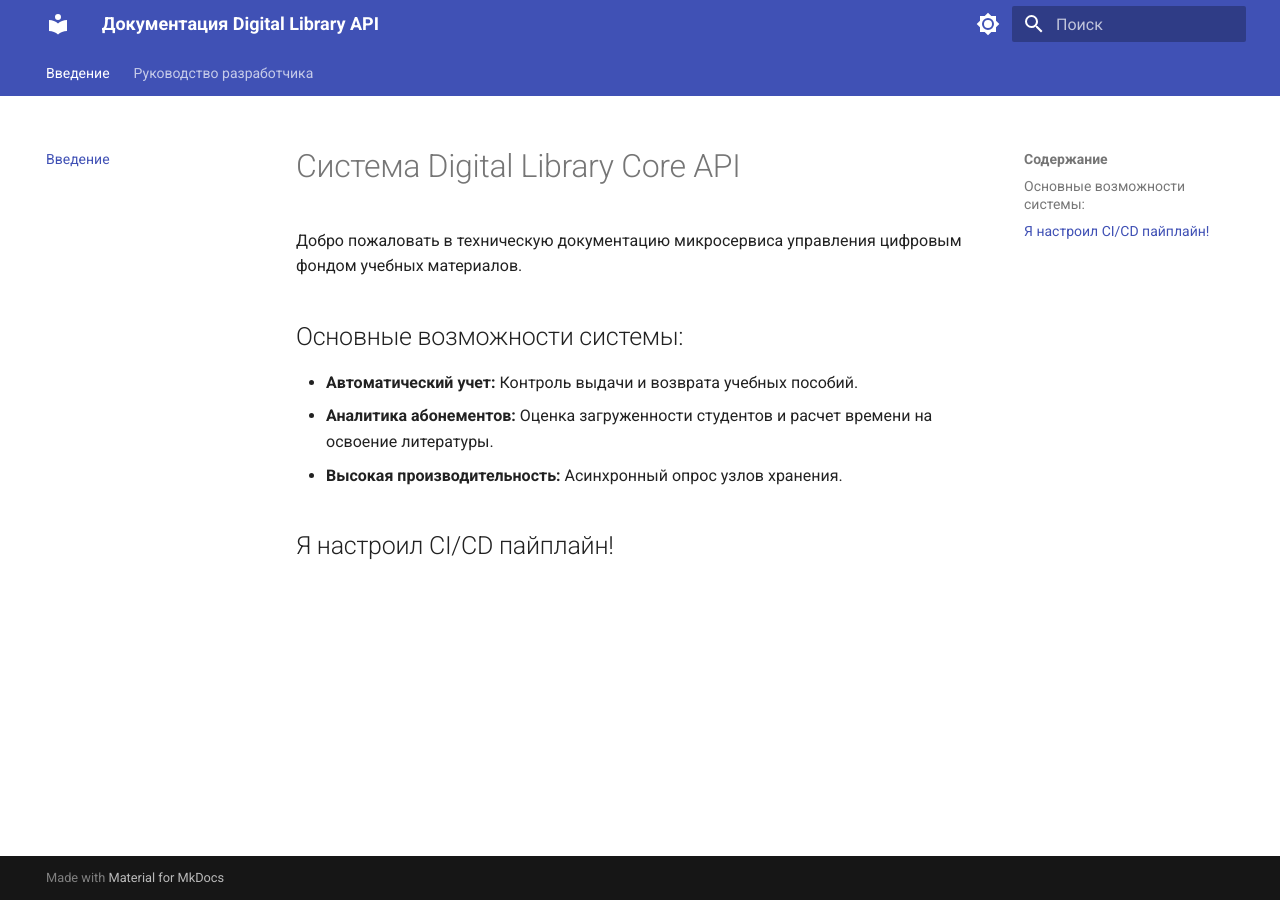
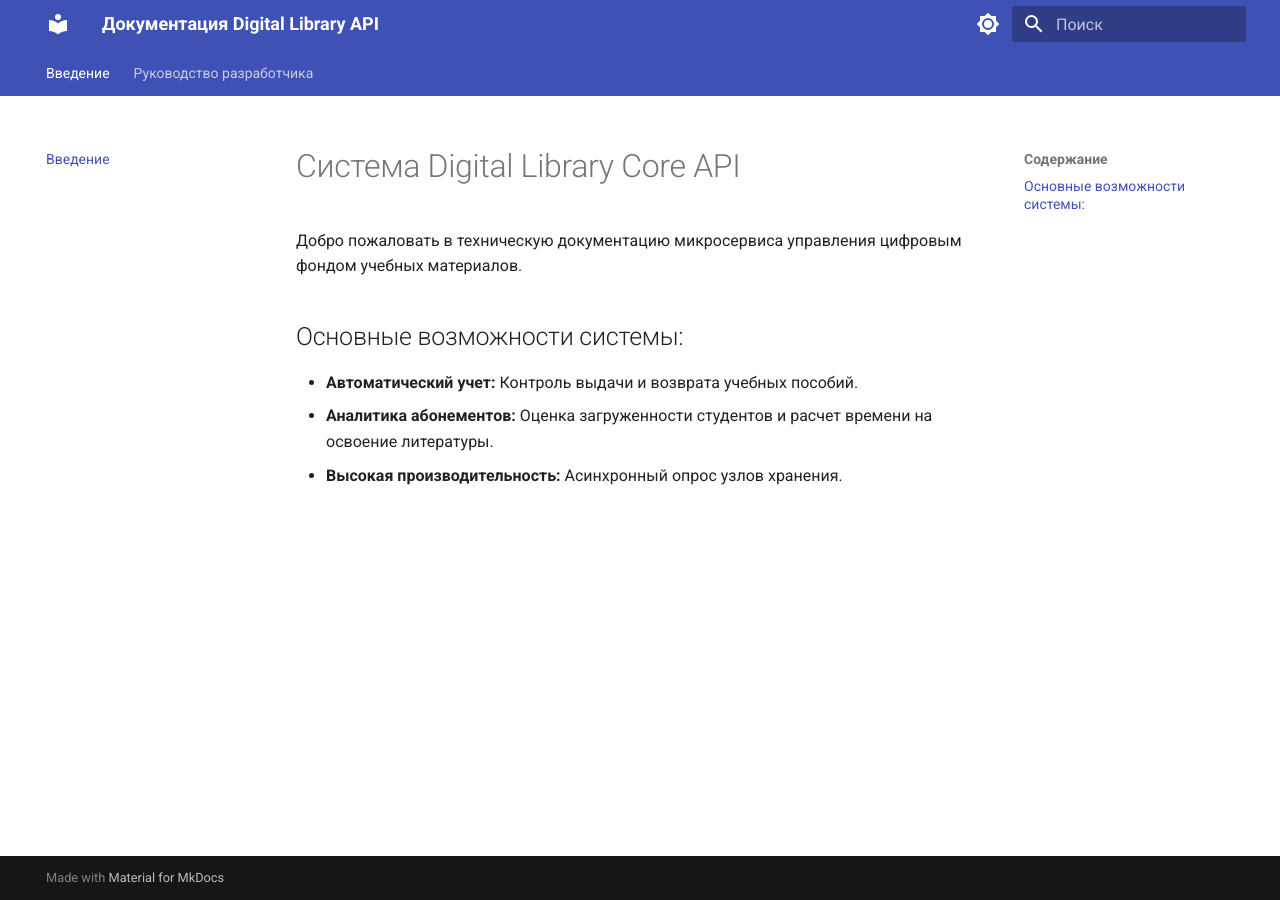
Before and after one commit to Jett-os/my-docs-project, an MkDocs documentation site: the page built from docs/index.md, in a window 1280 px wide. Built offline with MkDocs 1.6.1 and Material for MkDocs 9.7.7, drawn with Linux system fonts in a browser that asks for light colours.

Commit message:
Update index.md

```diff
--- a/docs/index.md
+++ b/docs/index.md
@@ -6,5 +6,3 @@
 * **Автоматический учет:** Контроль выдачи и возврата учебных пособий.
 * **Аналитика абонементов:** Оценка загруженности студентов и расчет времени на освоение литературы.
 * **Высокая производительность:** Асинхронный опрос узлов хранения.
-
-## Я настроил CI/CD пайплайн!
```
